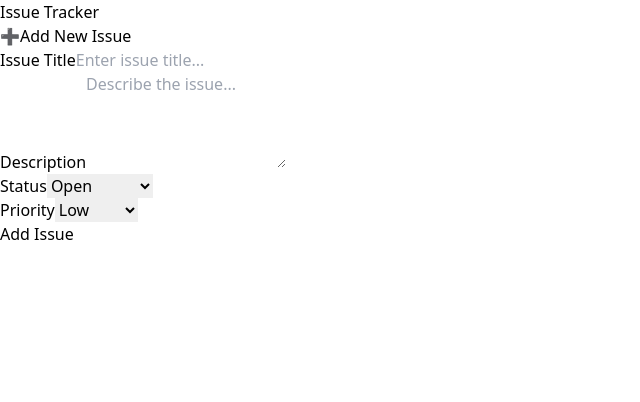
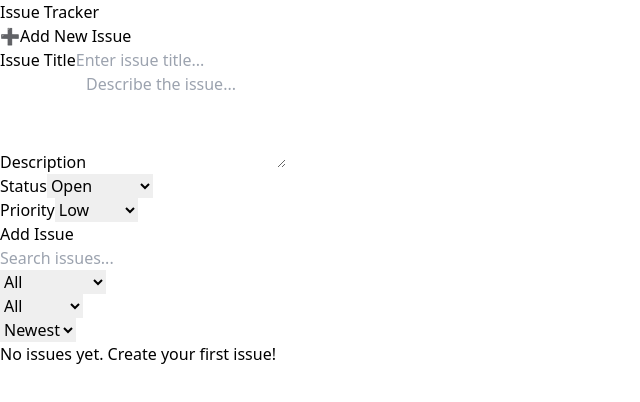
Before and after one commit to NdamuleloMulaudzi/issue-tracker-app, an Angular app: page / in a window 1280 px wide. Shown: the top 402 px of the page, without its empty margins (0-640 px from the left). Built offline with nearby package versions, Linux system fonts and the light colour scheme.

Commit message:
feat: implement filter controls

```diff
--- a/src/app/app.component.html
+++ b/src/app/app.component.html
@@ -1,8 +1,12 @@
 <div class="layout">
   <app-header />
-  <div class="">
-    <app-add-issue />
-    <app-issue-list />
+
+  <div class="sm:flex gap-4">
+    <app-add-issue class="flex-1" />
+
+    <div class="flex-1">
+      <app-issue-list class="" />
+    </div>
   </div>
 </div>
 
--- /dev/null
+++ b/src/app/components/filter-controls/filter-controls.component.html
@@ -0,0 +1,55 @@
+<div class="flex flex-wrap items-center gap-2 p-3 border rounded-lg bg-white shadow-sm">
+
+  <div class="flex items-center px-3 py-2 bg-gray-50 rounded-md w-64">
+
+    <input
+      type="text"
+      placeholder="Search issues..."
+      class="bg-transparent outline-none flex-1 text-sm"
+      [(ngModel)]="search"
+      (ngModelChange)="onSearchChange($event)"
+    />
+  </div>
+
+
+  <div class="flex items-center px-3 py-2 bg-gray-50 rounded-md">
+    <select
+      class="bg-transparent outline-none text-sm"
+      [(ngModel)]="status"
+      (ngModelChange)="onStatusChange($event)"
+    >
+      <option>All</option>
+      <option>Open</option>
+      <option>In Progress</option>
+      <option>Closed</option>
+    </select>
+  </div>
+
+
+  <div class="px-3 py-2 bg-gray-50 rounded-md">
+    <select
+      class="bg-transparent outline-none text-sm"
+      [(ngModel)]="priority"
+      (ngModelChange)="onPriorityChange($event)"
+    >
+      <option>All</option>
+      <option>Low</option>
+      <option>Medium</option>
+      <option>High</option>
+    </select>
+  </div>
+
+
+  <div class="flex items-center px-3 py-2 bg-gray-50 rounded-md">
+    <select
+      class="bg-transparent outline-none text-sm"
+      [(ngModel)]="sortBy"
+      (ngModelChange)="onSortChange($event)"
+    >
+      <option>Newest</option>
+      <option>Oldest</option>
+      <option>Priority</option>
+    </select>
+  </div>
+
+</div>
--- /dev/null
+++ b/src/app/components/filter-controls/filter-controls.component.ts
@@ -0,0 +1,46 @@
+import { Component } from '@angular/core';
+import { CommonModule } from '@angular/common';
+import { FormsModule } from '@angular/forms';
+import { FilterService } from '../../services/filter.service';
+
+@Component({
+  selector: 'app-filter-controls',
+  standalone: true,
+  imports: [CommonModule, FormsModule],
+  templateUrl: './filter-controls.component.html',
+  styleUrls: ['./filter-controls.component.css'],
+})
+export class FilterControlsComponent {
+  constructor(private filterService: FilterService) {}
+
+  // local state bound to ngModel
+  search = '';
+  status: 'All' | 'Open' | 'In Progress' | 'Closed' = 'All';
+  priority: 'All' | 'Low' | 'Medium' | 'High' = 'All';
+  sortBy: 'Newest' | 'Oldest' | 'Priority' = 'Newest';
+
+
+  onSearchChange(value: string) {
+    this.filterService.updateFilter({ search: value });
+  }
+
+  onStatusChange(value: string) {
+    this.filterService.updateFilter({ status: value as any });
+  }
+
+  onPriorityChange(value: string) {
+    this.filterService.updateFilter({ priority: value as any });
+  }
+
+  onSortChange(value: string) {
+    this.filterService.updateFilter({ sortBy: value as any });
+  }
+
+  resetFilters() {
+    this.search = '';
+    this.status = 'All';
+    this.priority = 'All';
+    this.sortBy = 'Newest';
+    this.filterService.resetFilter();
+  }
+}
--- a/src/app/components/issue-card/issue-card.component.html
+++ b/src/app/components/issue-card/issue-card.component.html
@@ -5,6 +5,9 @@
   <h3 class="font-semibold text-lg">{{ issue.title }}</h3>
   <p class="text-sm text-gray-600">{{ issue.description }}</p>
 
+  <div class="text-xs text-gray-700">
+    Created: {{ issue.createdDate | date : "short" }}
+  </div>
   <div class="status-priority flex gap-6">
     <div class="flex gap-1 items-center">
       <label class="text- font-medium text-gray-700">Status</label>
@@ -19,12 +22,12 @@
       </select>
     </div>
 
-    <div class="flex">
-      <label class="text-sm font-medium text-gray-700">Priority</label>
+    <div class="flex gap-1 items-center">
+      <label class="font-medium text-gray-700">Priority</label>
       <select
         [(ngModel)]="issue.priority"
         (ngModelChange)="onPriorityChange($event)"
-        class="mt-1 w-full rounded-md border border-gray-300 bg-white px-3 py-2 focus:ring-2 focus:ring-blue-500"
+        class="mt-1 w-full rounded-md border border-gray-300 bg-white px-5 py-2 focus:ring-2 focus:ring-blue-500"
       >
         <option>Low</option>
         <option>Medium</option>
@@ -32,8 +35,4 @@
       </select>
     </div>
   </div>
-
-  <div class="text-xs text-gray-700">
-    Created: {{ issue.createdDate | date : "short" }}
-  </div>
 </div>
--- a/src/app/components/issue-list/issue-list.component.html
+++ b/src/app/components/issue-list/issue-list.component.html
@@ -1,8 +1,21 @@
 <div class="space-y-4 max-w-2xl mx-auto mt-8">
+
+  <app-filter-controls />
+  <div class="max-h-[500px] overflow-y-auto space-y-4">
+    <ng-container *ngIf="issues.length > 0; else noIssues">
       <app-issue-card
         *ngFor="let issue of issues"
         [issue]="issue"
         (statusChanged)="onStatusUpdate($event)"
         (priorityChanged)="onPriorityUpdate($event)"
       ></app-issue-card>
+    </ng-container>
+
+
+    <ng-template #noIssues>
+      <p class="text-center text-gray-500 text-lg italic">
+        No issues yet. Create your first issue!
+      </p>
+    </ng-template>
   </div>
+</div>
--- a/src/app/components/issue-list/issue-list.component.ts
+++ b/src/app/components/issue-list/issue-list.component.ts
@@ -1,23 +1,86 @@
-import { NgFor } from '@angular/common';
+import { NgFor, NgIf } from '@angular/common';
 import { Component } from '@angular/core';
+import { combineLatest, map } from 'rxjs';
 import { IssueService } from '../../services/issue.service';
+import { FilterService } from '../../services/filter.service';
 import { Issue } from '../../interface/issue.interface';
 import { IssueCardComponent } from '../issue-card/issue-card.component';
+import { FilterControlsComponent } from "../filter-controls/filter-controls.component";
 
 @Component({
   selector: 'app-issue-list',
-  imports: [NgFor, IssueCardComponent],
+  imports: [NgFor, NgIf, IssueCardComponent, FilterControlsComponent],
   templateUrl: './issue-list.component.html',
   styleUrl: './issue-list.component.css',
 })
 export class IssueListComponent {
   issues: Issue[] = [];
 
-  constructor(private issueService: IssueService) {}
+  constructor(
+    private issueService: IssueService,
+    private filterService: FilterService
+  ) {}
 
   ngOnInit(): void {
-    this.issueService.issues$.subscribe((res) => (this.issues = res));
+    combineLatest([this.issueService.issues$, this.filterService.filter$])
+      .pipe(
+        map(([issues, filter]) => this.applyFilters(issues, filter))
+      )
+      .subscribe((filtered) => (this.issues = filtered));
   }
+
+  private applyFilters(issues: Issue[], filter: any): Issue[] {
+    let filtered = [...issues];
+
+    // Search
+    if (filter.search) {
+      const term = filter.search.toLowerCase();
+      filtered = filtered.filter(
+        (issue) =>
+          issue.title.toLowerCase().includes(term) ||
+          issue.description.toLowerCase().includes(term)
+      );
+    }
+
+    // Status
+    if (filter.status !== 'All') {
+      filtered = filtered.filter((i) => i.status === filter.status);
+    }
+
+    // Priority
+    if (filter.priority !== 'All') {
+      filtered = filtered.filter((i) => i.priority === filter.priority);
+    }
+
+    // Sort
+    if (filter.sortBy === 'Newest') {
+      filtered.sort(
+        (a, b) =>
+          new Date(b.createdDate).getTime() -
+          new Date(a.createdDate).getTime()
+      );
+    } else if (filter.sortBy === 'Oldest') {
+      filtered.sort(
+        (a, b) =>
+          new Date(a.createdDate).getTime() -
+          new Date(b.createdDate).getTime()
+      );
+    } else if (filter.sortBy === 'Priority') {
+      const priorityOrder: Record<string, number> = {
+        High: 1,
+        Medium: 2,
+        Low: 3,
+      };
+      filtered.sort(
+        (a, b) =>
+          (priorityOrder[a.priority] ?? 99) -
+          (priorityOrder[b.priority] ?? 99)
+      );
+    }
+
+    return filtered;
+  }
+
   onStatusUpdate(event: { id: string; status: Issue['status'] }) {
     this.issueService.updateStatus(event.id, event.status);
   }
--- /dev/null
+++ b/src/app/interface/filter.interface.ts
@@ -0,0 +1,6 @@
+export interface IssueFilter {
+  search: string;
+  status: 'All' | 'Open' | 'In Progress' | 'Closed';
+  priority: 'All' | 'Low' | 'Medium' | 'High';
+  sortBy: 'Newest' | 'Oldest' | 'Priority';
+}
--- /dev/null
+++ b/src/app/services/filter.service.ts
@@ -0,0 +1,27 @@
+import { Injectable } from '@angular/core';
+import { BehaviorSubject } from 'rxjs';
+import { IssueFilter } from '../interface/filter.interface';
+
+@Injectable({
+  providedIn: 'root',
+})
+export class FilterService {
+  private defaultFilter: IssueFilter = {
+    search: '',
+    status: 'All',
+    priority: 'All',
+    sortBy: 'Newest',
+  };
+
+  private filterSubject = new BehaviorSubject<IssueFilter>(this.defaultFilter);
+  filter$ = this.filterSubject.asObservable();
+
+  updateFilter(partial: Partial<IssueFilter>) {
+    const current = this.filterSubject.value;
+    this.filterSubject.next({ ...current, ...partial });
+  }
+
+  resetFilter() {
+    this.filterSubject.next(this.defaultFilter);
+  }
+}
```
Also changed, not shown: src/app/components/filter-controls/filter-controls.component.css (added), 2 other files (tests, documents, lock files or other folders). Lines whose indentation alone changed are shown as unchanged.
